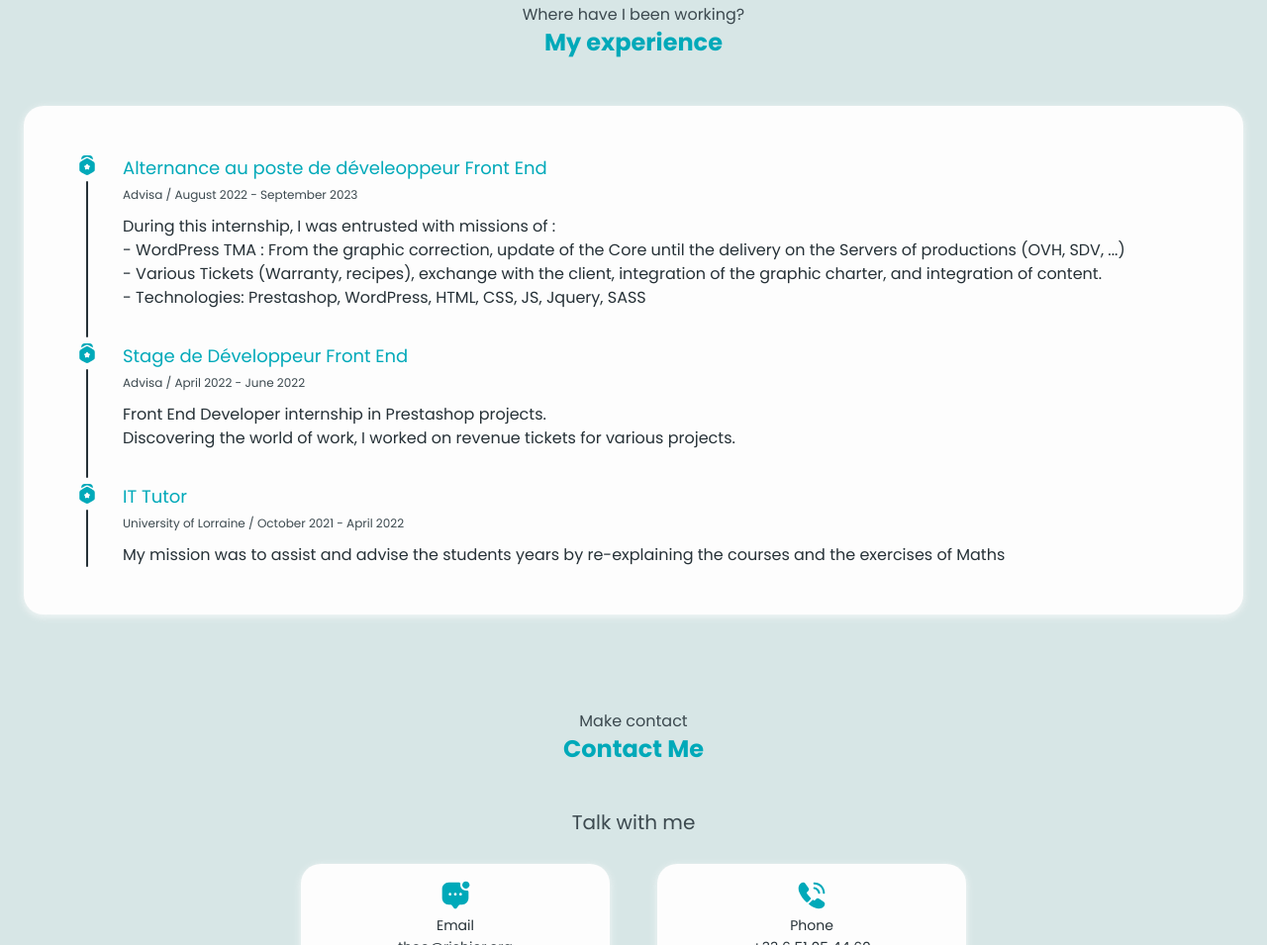
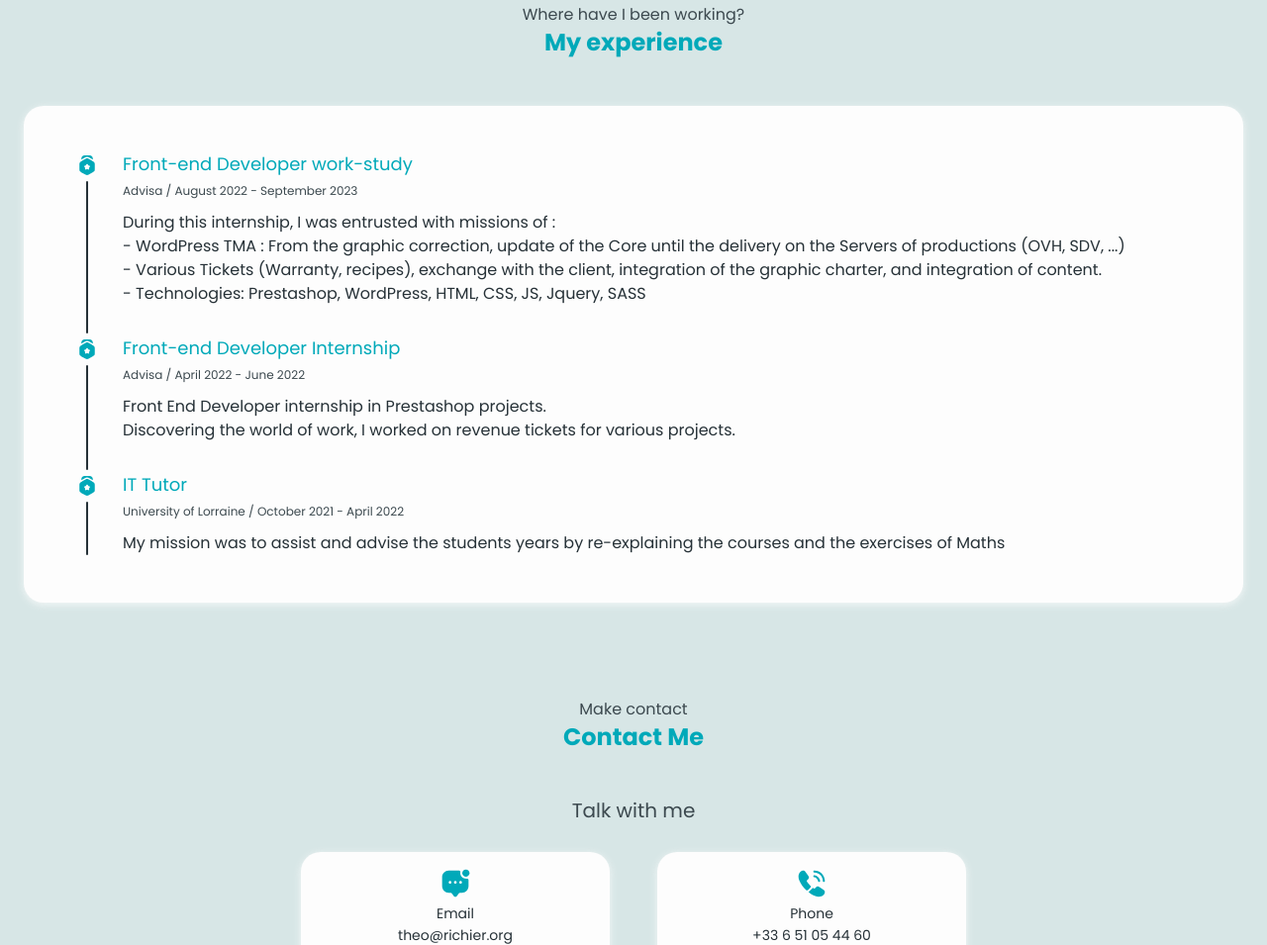
Before and after one commit to VidarDev/Portfolio, a plain HTML site: page en/index.html in a window 1280 px wide. Shown: the part 3110-4065 px from the top of the page at 99% size. Drawn offline with Linux system fonts and the light colour scheme.

Commit message:
#00006 Correction de traduction

```diff
--- a/_dev/css/components/_experience.scss
+++ b/_dev/css/components/_experience.scss
@@ -63,7 +63,7 @@
           .experience__content {
 
             .experience__title {
-              margin: .25rem 0;
+              margin-bottom: .25rem;
               color: $brand-primary;
               font-size: 1.125rem;
               line-height: calc(1.125rem + 0.25rem);
--- a/en/index.html
+++ b/en/index.html
@@ -512,7 +512,7 @@
                     <li class="experience__item">
                         <div class="experience__marker"></div>
                         <div class="experience__content">
-                            <h3 class="experience__title">Alternance au poste de déveleoppeur Front End</h3>
+                            <h3 class="experience__title">Front-end Developer work-study</h3>
                             <span class="experience__entreprise-date"><a href="https://www.advisa.fr/" target="_blank">Advisa</a> / August 2022 - September 2023</span>
                             <p class="experience__description">
                                 During this internship, I was entrusted with missions of :<br />
@@ -524,7 +524,7 @@
                     <li class="experience__item">
                         <div class="experience__marker"></div>
                         <div class="experience__content">
-                            <h3 class="experience__title">Stage de Développeur Front End</h3>
+                            <h3 class="experience__title">Front-end Developer Internship</h3>
                             <span class="experience__entreprise-date"><a href="https://www.advisa.fr/" target="_blank">Advisa</a> / April 2022 - June 2022</span>
                             <p class="experience__description">
                                 Front End Developer internship in Prestashop projects.<br />
```
Also changed, not shown: assets/css/theme.css.
